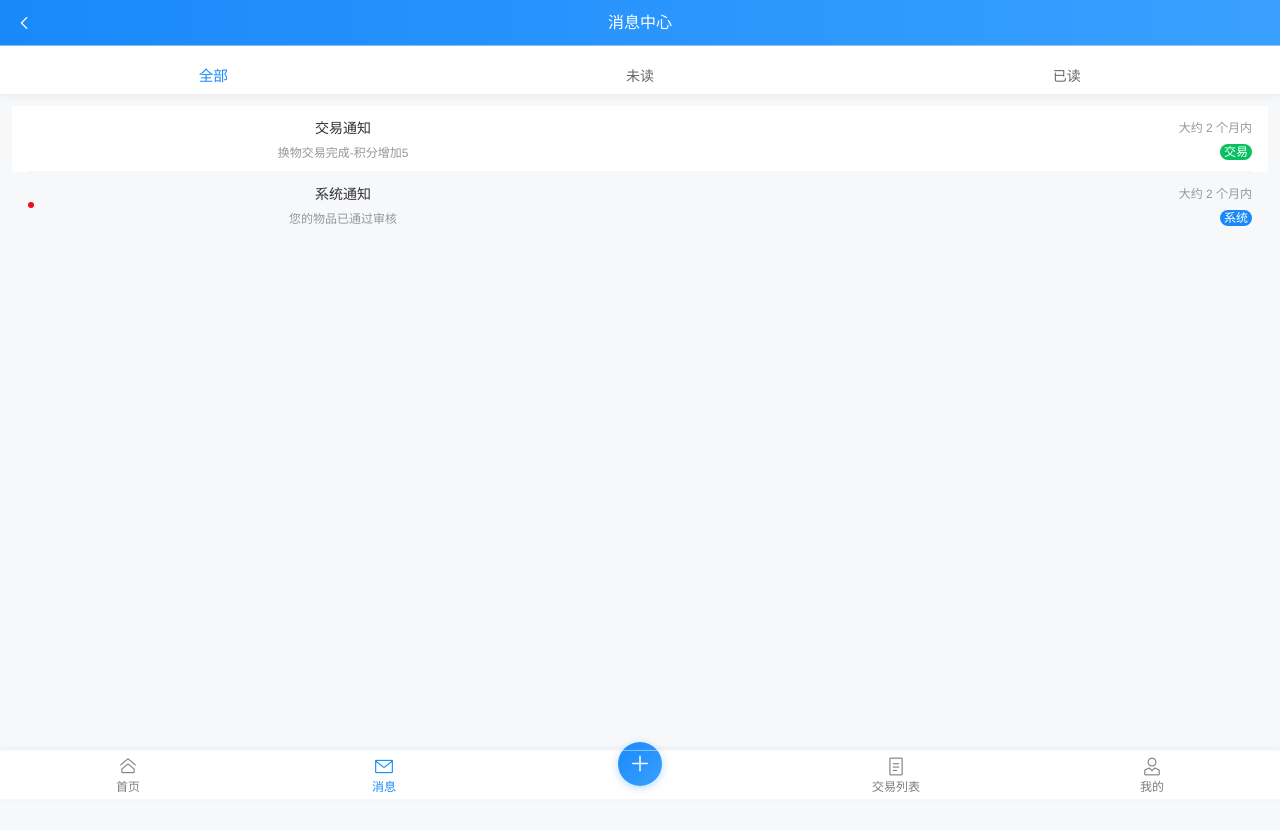
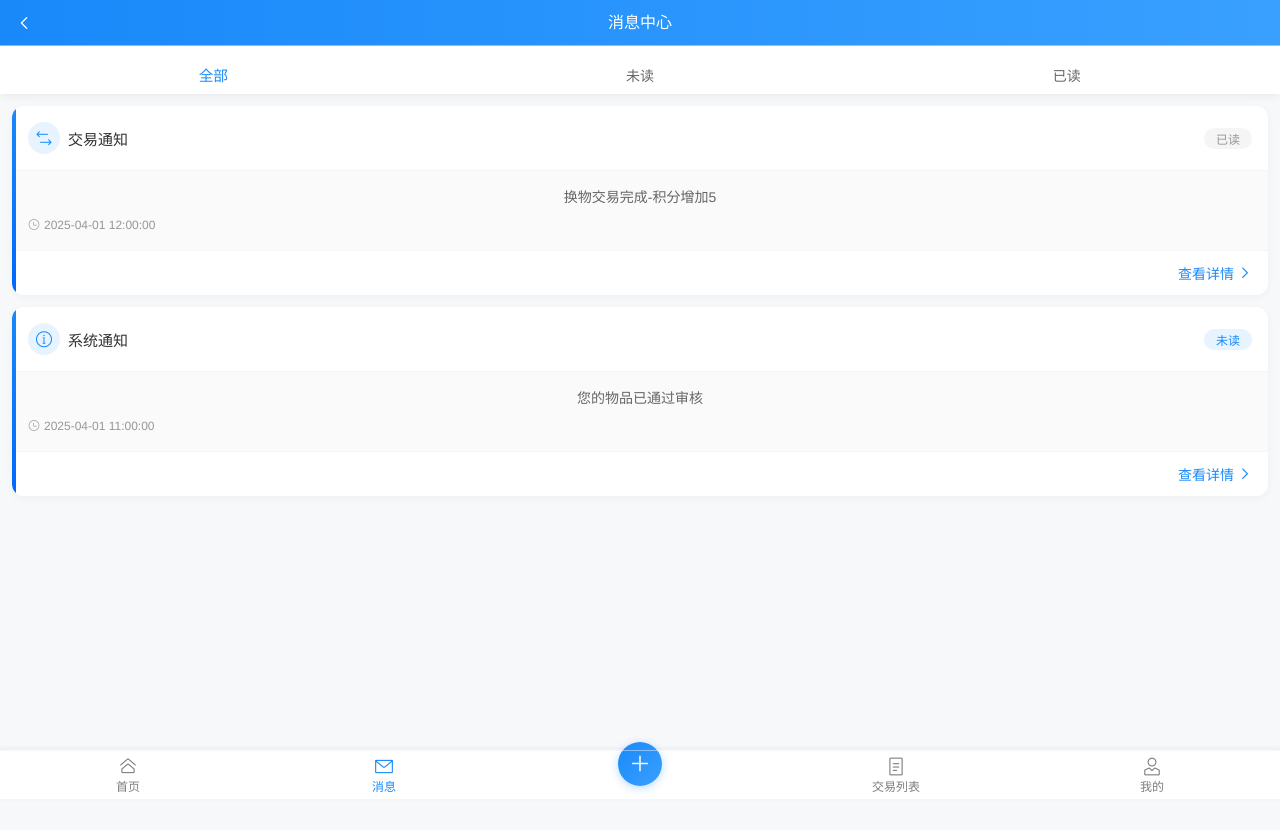
Before and after one commit to xiexifeng/tradex_front, a Vue app: page /notification in a window 1280 px wide. Shown: the top 830 px of the page. Built offline with nearby package versions, Linux system fonts and the light colour scheme.

Commit message:
feat:new style

```diff
--- a/src/main.ts
+++ b/src/main.ts
@@ -46,6 +46,7 @@ import {
   CollapseItem,
   Col,
   Row,
+  Slider,
 } from 'vant'
 
 const app = createApp(App)
@@ -90,6 +91,7 @@ const vantComponents = [
   CollapseItem,
   Col,
   Row,
+  Slider,
 ]
 
 vantComponents.forEach(component => {
--- a/src/views/notification/components/NotificationList.vue
+++ b/src/views/notification/components/NotificationList.vue
@@ -1,116 +1,182 @@
 <template>
   <div class="notification-list">
-    <template v-if="notifications.length">
-      <van-cell
-        v-for="item in notifications"
+    <template v-if="notifications && notifications.length">
+      <div v-for="item in notifications"
            :key="item.id"
-        :title="item.title"
-        :label="item.content"
-        :class="{ unread: item.status === 0 }"
-        @click="$emit('click-item', item)"
-      >
-        <template #value>
-          <div class="notification-meta">
-            <span class="time">{{ formatTime(item.createTime) }}</span>
-            <van-tag
-              :type="getTypeTag(item.notificationType)"
-              round
-              size="small"
-            >
-              {{ getTypeText(item.notificationType) }}
-            </van-tag>
+           class="notification-item"
+           @click="$emit('click-item', item)">
+        <div class="notification-header">
+          <div class="title">
+            <div :class="['type-icon', item.notificationType === 1 ? 'system' : 'trade']">
+              <van-icon :name="item.notificationType === 1 ? 'info-o' : 'exchange'"/>
+            </div>
+            <span>{{ item.title }}</span>
+          </div>
+          <div :class="['status-tag', item.status === 0 ? 'unread' : 'read']">
+            {{ item.status === 0 ? '未读' : '已读' }}
+          </div>
+        </div>
+        <div class="notification-content">
+          {{ item.content }}
+          <div class="time">
+            <van-icon name="clock-o"/>
+            <span>{{ item.createTime }}</span>
+          </div>
+        </div>
+        <div class="notification-footer">
+          <div class="action-link">
+            查看详情
+            <van-icon name="arrow"/>
+          </div>
+        </div>
       </div>
     </template>
-      </van-cell>
+    <template v-else>
+      <div class="empty-state">
+        <van-empty description="暂无消息"/>
+      </div>
     </template>
-    <van-empty v-else description="暂无消息" />
   </div>
 </template>
 
 <script lang="ts">
 import { defineComponent } from 'vue'
-import { formatDistanceToNow } from 'date-fns'
-import { zhCN } from 'date-fns/locale'
 
 export default defineComponent({
+  name: 'NotificationList',
   props: {
     notifications: {
       type: Array,
-      required: true
+      default: () => []
     }
   },
-  emits: ['click-item'],
-  setup() {
-    const formatTime = (time: string) => {
-      return formatDistanceToNow(new Date(time), {
-        addSuffix: true,
-        locale: zhCN
-      })
-    }
-
-    const getTypeText = (type: number) => {
-      const typeMap: Record<number, string> = {
-        1: '系统',
-        2: '交易',
-        3: '评分',
-        4: '积分'
-      }
-      return typeMap[type] || '其他'
-    }
-
-    const getTypeTag = (type: number) => {
-      const typeMap: Record<number, string> = {
-        1: 'primary',
-        2: 'success',
-        3: 'warning',
-        4: 'danger'
-      }
-      return typeMap[type] || 'default'
-    }
-
-    return {
-      formatTime,
-      getTypeText,
-      getTypeTag
-    }
-  }
+  emits: ['click-item']
 })
 </script>
 
-<style scoped>
+<style lang="scss" scoped>
 .notification-list {
-  padding: 8px 0;
+  padding: 12px;
+
+  .notification-item {
+    background: #fff;
+    border-radius: 12px;
+    margin-bottom: 12px;
+    overflow: hidden;
+    box-shadow: 0 2px 8px rgba(0, 0, 0, 0.04);
+    transition: all 0.3s ease;
+    position: relative;
+
+    &:active {
+      transform: scale(0.98);
     }
 
-.notification-meta {
-  display: flex;
-  flex-direction: column;
-  align-items: flex-end;
-  gap: 4px;
+    &::before {
+      content: '';
+      position: absolute;
+      left: 0;
+      top: 0;
+      bottom: 0;
+      width: 4px;
+      background: linear-gradient(to bottom, #1989fa, #0066ff);
+      border-radius: 4px 0 0 4px;
     }
 
-.time {
-  font-size: 12px;
-  color: #969799;
+    .notification-header {
+      padding: 16px;
+      border-bottom: 1px solid #f5f5f5;
+      display: flex;
+      justify-content: space-between;
+      align-items: center;
+
+      .title {
+        display: flex;
+        align-items: center;
+        gap: 8px;
+        font-size: 15px;
+        font-weight: 500;
+        color: #323233;
+
+        .type-icon {
+          width: 32px;
+          height: 32px;
+          display: flex;
+          align-items: center;
+          justify-content: center;
+          border-radius: 50%;
+          font-size: 18px;
+
+          &.system {
+            color: #1989fa;
+            background: rgba(25, 137, 250, 0.1);
           }
 
-.unread {
-  background-color: #f7f8fa;
+          &.trade {
+            color: #1989fa;
+            background: rgba(25, 137, 250, 0.1);
+          }
+        }
       }
 
-.unread::before {
-  content: '';
-  position: absolute;
-  left: 16px;
-  top: 50%;
-  transform: translateY(-50%);
-  width: 6px;
-  height: 6px;
-  background-color: #ee0a24;
-  border-radius: 50%;
+      .status-tag {
+        padding: 2px 12px;
+        border-radius: 12px;
+        font-size: 12px;
+
+        &.unread {
+          color: #1989fa;
+          background: rgba(25, 137, 250, 0.1);
         }
 
-:deep(.van-cell__title) {
-  padding-left: 12px;
+        &.read {
+          color: #969799;
+          background: #f5f5f5;
+        }
+      }
+    }
+
+    .notification-content {
+      padding: 16px;
+      background: #fafafa;
+      color: #666;
+      font-size: 14px;
+      line-height: 1.5;
+
+      .time {
+        margin-top: 8px;
+        display: flex;
+        align-items: center;
+        gap: 4px;
+        color: #969799;
+        font-size: 12px;
+      }
+    }
+
+    .notification-footer {
+      padding: 12px 16px;
+      border-top: 1px solid #f5f5f5;
+      display: flex;
+      justify-content: flex-end;
+
+      .action-link {
+        color: #1989fa;
+        font-size: 14px;
+        display: flex;
+        align-items: center;
+        gap: 4px;
+
+        &:active {
+          opacity: 0.8;
+        }
+      }
+    }
+  }
+
+  .empty-state {
+    padding: 32px 16px;
+    background: #fff;
+    border-radius: 12px;
+    margin-top: 12px;
+  }
 }
 </style>
--- a/src/views/stuff/PublishView.vue
+++ b/src/views/stuff/PublishView.vue
@@ -78,17 +78,31 @@
               :rules="[{ required: true, message: '请填写物品描述' }]"
             />
 
-            <div class="depreciation-field">
-              <span class="field-label">折旧程度</span>
-              <van-rate
-                v-model="formData.depreciation"
-                :count="10"
-                color="#ffd21e"
-                void-icon="star"
-                void-color="#eee"
-              />
-              <span class="rate-text">{{ formData.depreciation }}成新</span>
-            </div>
+            <van-field
+              class="depreciation-field"
+              label="折旧程度"
+              name="depreciation"
+              :rules="[{ required: true, message: '请选择折旧程度' }]"
+            >
+              <template #input>
+                <div class="depreciation-input">
+                  <van-slider
+                    v-model="formData.depreciation"
+                    :min="1"
+                    :max="10"
+                    :step="1"
+                    bar-height="4px"
+                    active-color="#07c160"
+                  >
+                    <template #button>
+                      <div class="custom-button">
+                        {{ formData.depreciation }}成新
+                      </div>
+                    </template>
+                  </van-slider>
+                </div>
+              </template>
+            </van-field>
           </van-cell-group>
         </div>
       </van-form>
@@ -133,14 +147,38 @@
   }
 
   .publish-btn {
+    position: relative;
     height: 32px;
     padding: 0 16px;
+    background: linear-gradient(135deg, #29e075, #14dd89);
+    border: none;
+    font-weight: 500;
     font-size: 14px;
-    background: rgba(255, 255, 255, 0.2);
-    border: 1px solid rgba(255, 255, 255, 0.4);
+    box-shadow: 0 2px 8px rgba(41, 224, 117, 0.3);
+    transition: all 0.3s ease;
+
+    &::after {
+      content: '';
+      position: absolute;
+      top: -2px;
+      right: -2px;
+      width: 8px;
+      height: 8px;
+      background: #ee0a24;
+      border-radius: 50%;
+      border: 2px solid #fff;
+      animation: pulse 2s infinite;
+    }
 
     &:active {
-      background: rgba(255, 255, 255, 0.3);
+      transform: scale(0.95);
+      opacity: 0.9;
+    }
+
+    :deep(.van-button__content) {
+      display: flex;
+      align-items: center;
+      gap: 4px;
     }
   }
 }
@@ -227,22 +265,65 @@
 }
 
 .depreciation-field {
-  display: flex;
-  align-items: center;
-  padding: 16px 0;
-
-  .field-label {
+  :deep(.van-field__label) {
     width: 6em;
     color: #323233;
   }
 
-  :deep(.van-rate) {
-    margin: 0 8px;
+  :deep(.van-field__value) {
+    flex: 1;
+    padding: 8px 0;
   }
 
-  .rate-text {
-    font-size: 14px;
-    color: #969799;
+  .depreciation-input {
+    width: 100%;
+    padding: 8px 16px 8px 0;
+
+    :deep(.van-slider) {
+      margin: 12px 0;
+
+      .custom-button {
+        position: absolute;
+        top: -30px;
+        transform: translateX(-50%);
+        min-width: 48px;
+        height: 24px;
+        padding: 0 8px;
+        color: #fff;
+        font-size: 12px;
+        line-height: 24px;
+        text-align: center;
+        background-color: #07c160;
+        border-radius: 100px;
+        white-space: nowrap;
+      }
+
+      .van-slider__bar {
+        background: linear-gradient(to right, #95ec89, #07c160);
+      }
+
+      .van-slider__button {
+        width: 20px;
+        height: 20px;
+        background: #fff;
+        box-shadow: 0 1px 4px rgba(0, 0, 0, 0.15);
+      }
+    }
+  }
+}
+
+@keyframes pulse {
+  0% {
+    transform: scale(1);
+    box-shadow: 0 0 0 0 rgba(238, 10, 36, 0.4);
+  }
+  70% {
+    transform: scale(1);
+    box-shadow: 0 0 0 6px rgba(238, 10, 36, 0);
+  }
+  100% {
+    transform: scale(1);
+    box-shadow: 0 0 0 0 rgba(238, 10, 36, 0);
   }
 }
 </style>
```
Lines whose indentation alone changed are shown as unchanged.
